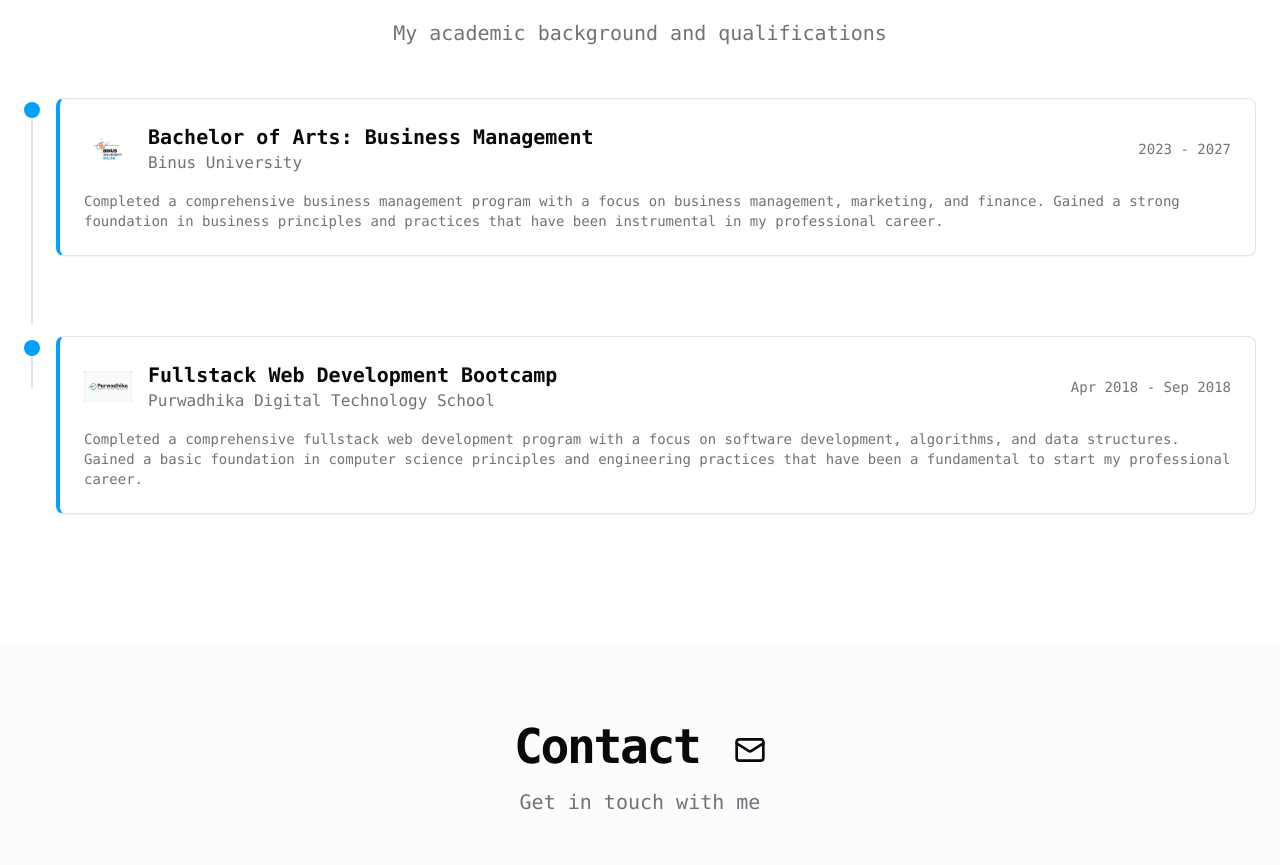
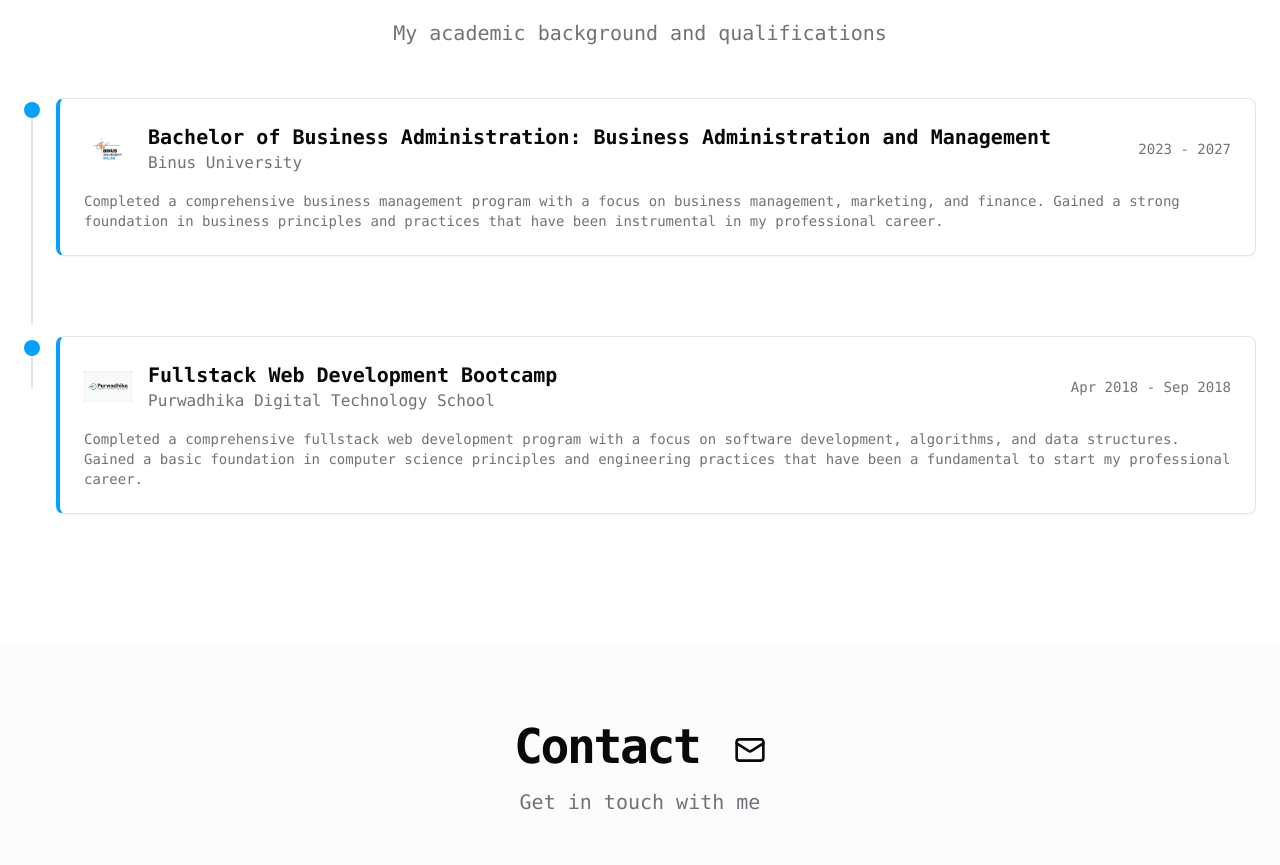
Before and after one commit to richardsonjp/portfolio-se-site, a Next.js app: page / in a window 1280 px wide. Shown: the part 4840-5705 px from the top of the page. Built offline with nearby package versions, Linux system fonts and the light colour scheme; no server answers.

Commit message:
[refactor] change the degree for binus

```diff
--- a/components/education.tsx
+++ b/components/education.tsx
@@ -5,7 +5,7 @@ import Image from "next/image"
 export default function Education() {
   const educations = [
     {
-      degree: "Bachelor of Arts: Business Management",
+      degree: "Bachelor of Business Administration: Business Administration and Management",
       institution: "Binus University",
       year: "2023 - 2027",
       description: "Completed a comprehensive business management program with a focus on business management, marketing, and finance. Gained a strong foundation in business principles and practices that have been instrumental in my professional career.",
```
